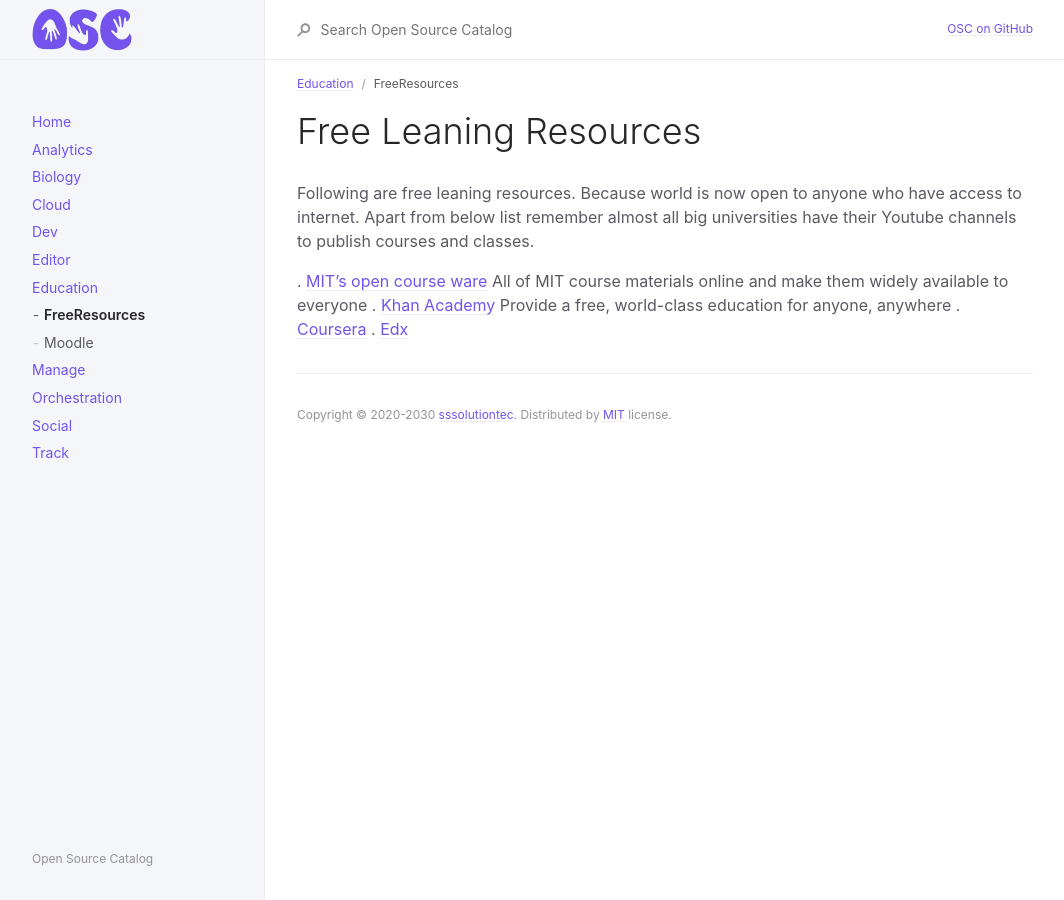
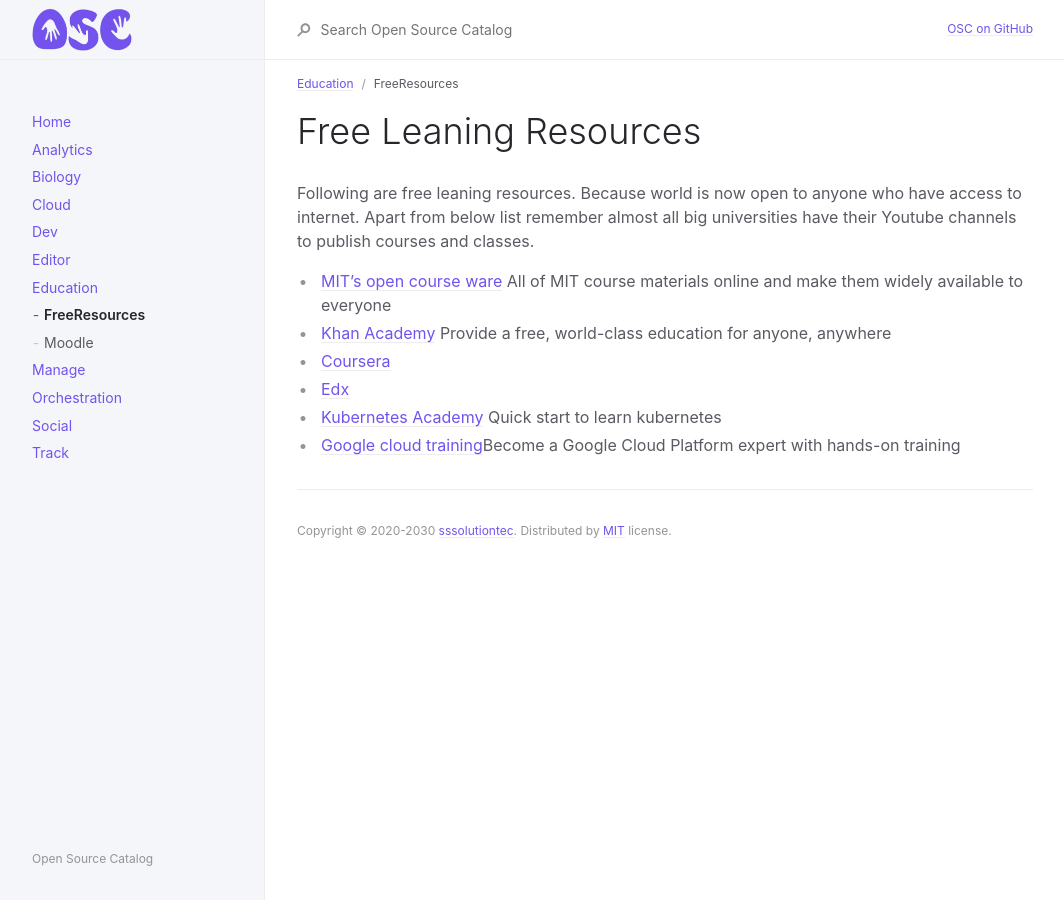
Before and after one commit to sssolutiontec/open-source-catalog, a Jekyll site: the page built from docs/education/freeResources.md, in a window 1280 px wide. Shown: the whole page, without its empty margins (107-1171 px from the left). Built offline with Jekyll 4.4.1, drawn with Linux system fonts in a browser that asks for light colours.

Commit message:
corrects syntax and adds resources

```diff
--- a/docs/education/freeResources.md
+++ b/docs/education/freeResources.md
@@ -9,7 +9,9 @@ nav_order: 60
 
 Following are free leaning resources. Because world is now open to anyone who have access to internet. Apart from below list remember almost all big universities have their Youtube channels to publish courses and classes.
 
-. [MIT’s  open course ware](https://ocw.mit.edu/index.htm){: target="_blank"} All of MIT course materials online and make them widely available to everyone
-. [Khan Academy](https://www.khanacademy.org/){: target="_blank"} Provide a free, world-class education for anyone, anywhere
-. [Coursera](https://www.coursera.org/){: target="_blank"}
-. [Edx](https://www.edx.org/){: target="_blank"}
+* [MIT’s  open course ware](https://ocw.mit.edu/index.htm){: target="_blank"} All of MIT course materials online and make them widely available to everyone
+* [Khan Academy](https://www.khanacademy.org/){: target="_blank"} Provide a free, world-class education for anyone, anywhere
+* [Coursera](https://www.coursera.org/){: target="_blank"}
+* [Edx](https://www.edx.org/){: target="_blank"}
+* [Kubernetes Academy](https://kube.academy/){: target="_blank"} Quick start to learn kubernetes
+* [Google cloud training](https://google.qwiklabs.com/){: target="_blank"}Become a Google Cloud Platform expert with hands-on training
```
